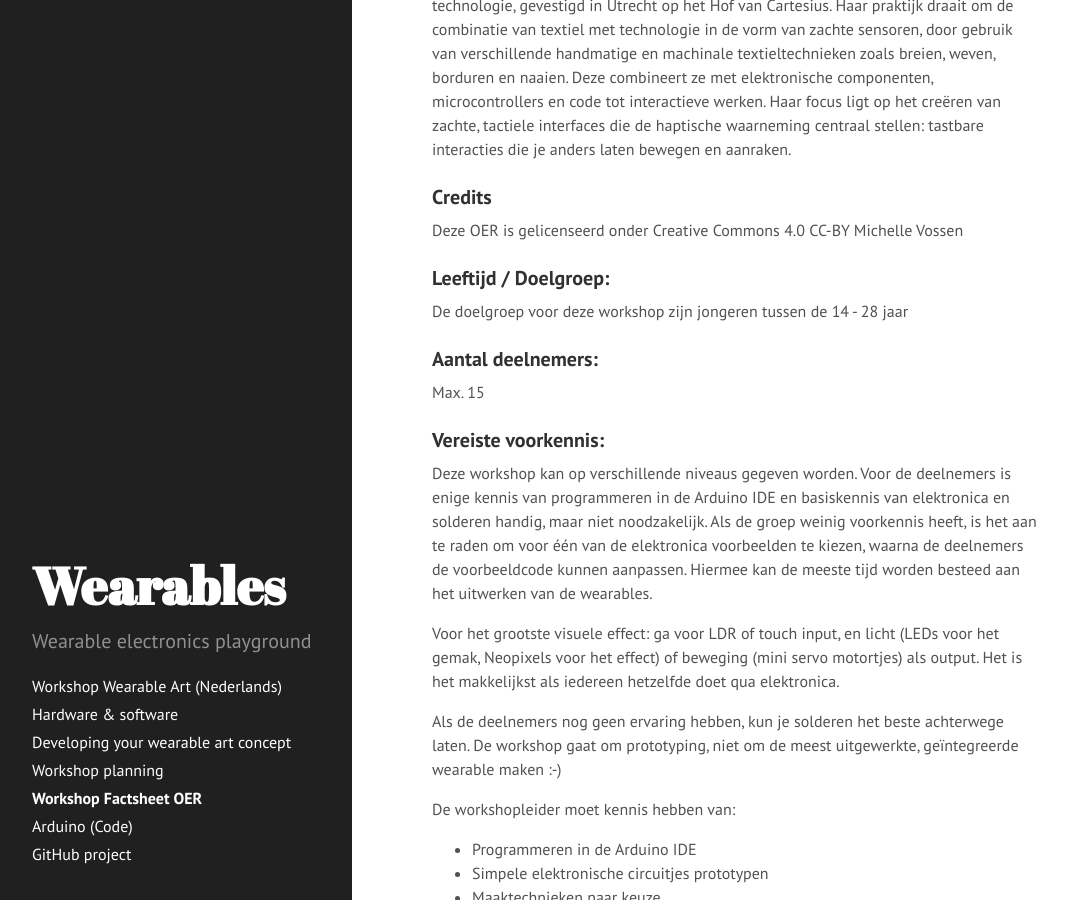
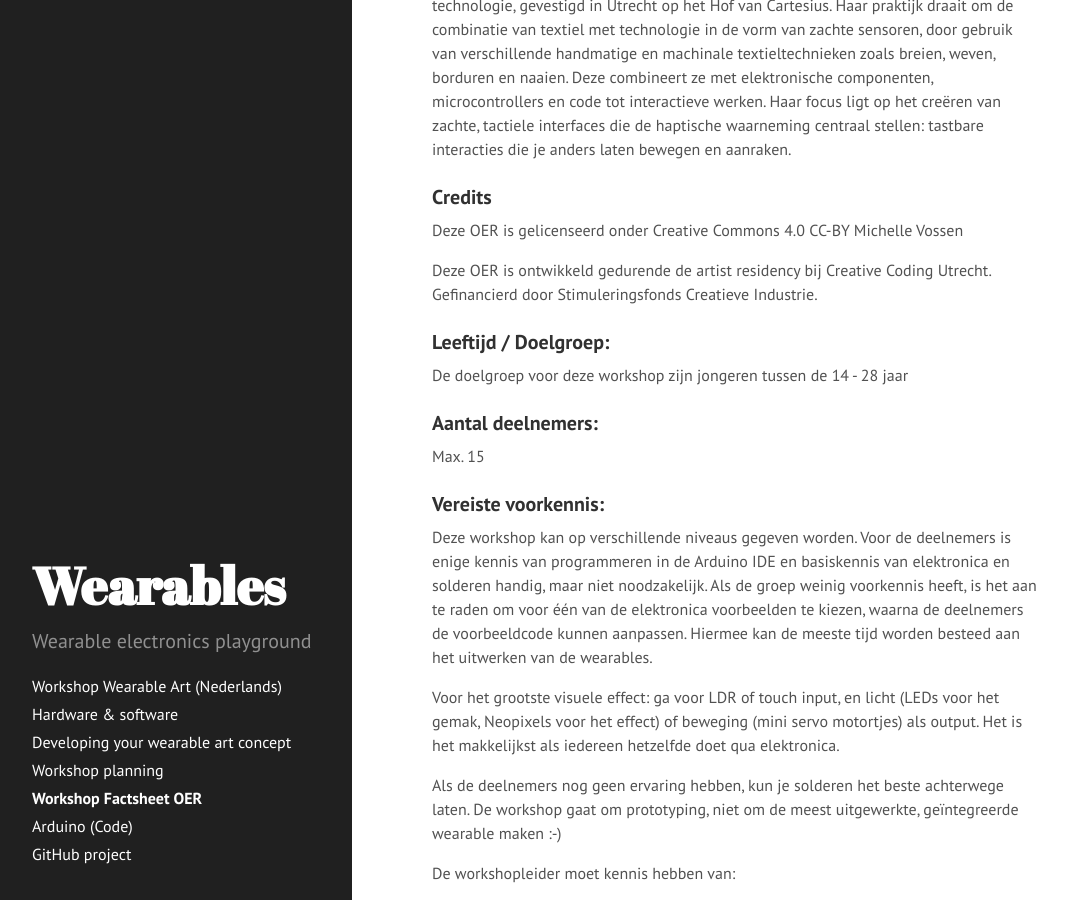
Before and after one commit to v0ss3n/projects, a Jekyll site: the page built from workshop-factsheet.md, in a window 1280 px wide and 900 px high, scrolled down 495 px. Shown: the whole window, without its empty margins (0-1067 px from the left). Built offline with Jekyll 4.4.1, drawn with Linux system fonts in a browser that asks for light colours.

Commit message:
Add credits

```diff
--- a/workshop-factsheet.md
+++ b/workshop-factsheet.md
@@ -21,6 +21,8 @@ Interactive wearables: prototyping electronic art on the body
 ### Credits
 
 Deze OER is gelicenseerd onder Creative Commons 4.0 CC-BY Michelle Vossen
+
+Deze OER is ontwikkeld gedurende de artist residency bij Creative Coding Utrecht. Gefinancierd door Stimuleringsfonds Creatieve Industrie.
 
 ### Leeftijd / Doelgroep:
 
```
